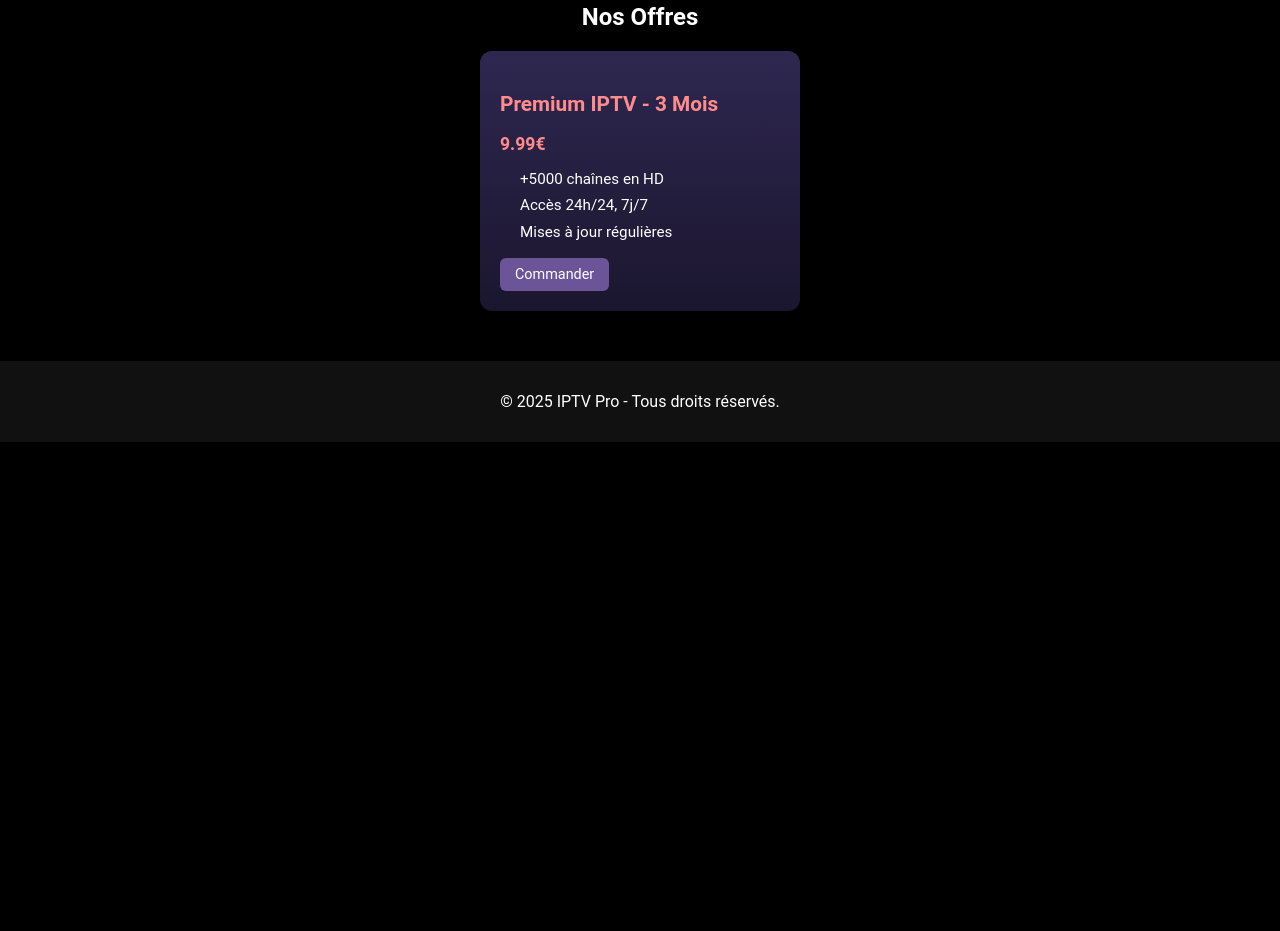
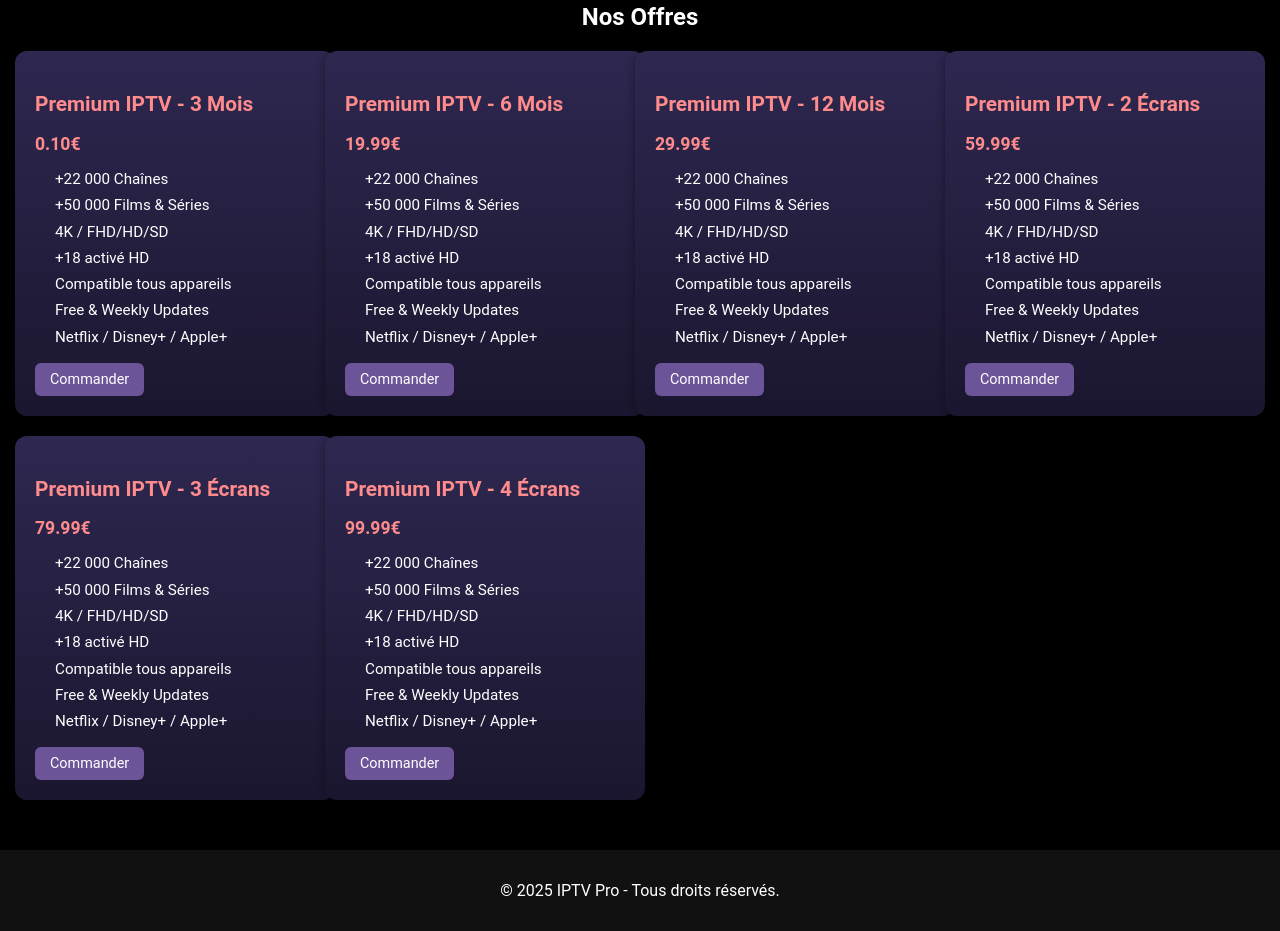
Before and after one commit to bosta95/mon-site, a website: page public/index.html in a window 1280 px wide. Shown: the part 810-1741 px from the top of the page. Before the commit the page ends 1252 px from the top, so only its background shows below. Drawn offline with Linux system fonts and the light colour scheme.

Commit message:
Mise à jour complète du site

```diff
--- a/public/index.html
+++ b/public/index.html
@@ -7,7 +7,6 @@
   <link rel="stylesheet" href="styles.css">
 </head>
 <body>
-
   <!-- HEADER -->
   <header class="header-container">
     <div class="logo">
@@ -34,23 +33,35 @@
     <h2>Films et Séries Populaires</h2>
     <div class="slider">
       <div class="slide-track">
-        <img class="slide" src="https://res.cloudinary.com/dwcz1jp7j/image/upload/v1739468317/blood_aqm09a.png" alt="Film 1">
-        <img class="slide" src="https://res.cloudinary.com/dwcz1jp7j/image/upload/v1739468317/stitch_uv0vct.png" alt="Film 2">
-        <img class="slide" src="https://res.cloudinary.com/dwcz1jp7j/image/upload/v1739468317/mufasa_viogzz.png" alt="Film 3">
-        <img class="slide" src="https://res.cloudinary.com/dwcz1jp7j/image/upload/v1739468317/squidgame_vrxvcz.png" alt="Film 4">
-        <img class="slide" src="https://res.cloudinary.com/dwcz1jp7j/image/upload/v1739468317/bianca_bhrcz6.png" alt="Film 5">
-        <img class="slide" src="https://res.cloudinary.com/dwcz1jp7j/image/upload/v1739464290/souly_b9oz40.png" alt="Film 6">
-        <img class="slide" src="https://res.cloudinary.com/dwcz1jp7j/image/upload/v1739464290/strangersing_tbw2z7.png" alt="Film 7">
-        <img class="slide" src="https://res.cloudinary.com/dwcz1jp7j/image/upload/v1739464290/filmsf_bwiian.png" alt="Film 8">
+        <!-- Groupe A images (nouvelles images) -->
+        <img class="slide" src="https://res.cloudinary.com/dwcz1jp7j/image/upload/v1739464291/valid%C3%A9_md9ffz.png" alt="Image 1">
+        <img class="slide" src="https://res.cloudinary.com/dwcz1jp7j/image/upload/v1739464290/rig_l1bub4.png" alt="Image 2">
+        <img class="slide" src="https://res.cloudinary.com/dwcz1jp7j/image/upload/v1739464290/brea_pd3cdn.png" alt="Image 3">
+        <img class="slide" src="https://res.cloudinary.com/dwcz1jp7j/image/upload/v1739464291/dddde_dqd4il.png" alt="Image 4">
+        <img class="slide" src="https://res.cloudinary.com/dwcz1jp7j/image/upload/v1739464290/dragon_dulfu3.png" alt="Image 5">
+        <!-- Groupe B images (précédemment utilisées) -->
+        <img class="slide" src="https://res.cloudinary.com/dwcz1jp7j/image/upload/v1739468317/blood_aqm09a.png" alt="Image 6">
+        <img class="slide" src="https://res.cloudinary.com/dwcz1jp7j/image/upload/v1739468317/stitch_uv0vct.png" alt="Image 7">
+        <img class="slide" src="https://res.cloudinary.com/dwcz1jp7j/image/upload/v1739468317/mufasa_viogzz.png" alt="Image 8">
+        <img class="slide" src="https://res.cloudinary.com/dwcz1jp7j/image/upload/v1739468317/squidgame_vrxvcz.png" alt="Image 9">
+        <img class="slide" src="https://res.cloudinary.com/dwcz1jp7j/image/upload/v1739468317/bianca_bhrcz6.png" alt="Image 10">
+        <img class="slide" src="https://res.cloudinary.com/dwcz1jp7j/image/upload/v1739464290/souly_b9oz40.png" alt="Image 11">
+        <img class="slide" src="https://res.cloudinary.com/dwcz1jp7j/image/upload/v1739464290/strangersing_tbw2z7.png" alt="Image 12">
+        <img class="slide" src="https://res.cloudinary.com/dwcz1jp7j/image/upload/v1739464290/filmsf_bwiian.png" alt="Image 13">
         <!-- Duplication pour effet de boucle -->
-        <img class="slide" src="https://res.cloudinary.com/dwcz1jp7j/image/upload/v1739468317/blood_aqm09a.png" alt="Film 1">
-        <img class="slide" src="https://res.cloudinary.com/dwcz1jp7j/image/upload/v1739468317/stitch_uv0vct.png" alt="Film 2">
-        <img class="slide" src="https://res.cloudinary.com/dwcz1jp7j/image/upload/v1739468317/mufasa_viogzz.png" alt="Film 3">
-        <img class="slide" src="https://res.cloudinary.com/dwcz1jp7j/image/upload/v1739468317/squidgame_vrxvcz.png" alt="Film 4">
-        <img class="slide" src="https://res.cloudinary.com/dwcz1jp7j/image/upload/v1739468317/bianca_bhrcz6.png" alt="Film 5">
-        <img class="slide" src="https://res.cloudinary.com/dwcz1jp7j/image/upload/v1739464290/souly_b9oz40.png" alt="Film 6">
-        <img class="slide" src="https://res.cloudinary.com/dwcz1jp7j/image/upload/v1739464290/strangersing_tbw2z7.png" alt="Film 7">
-        <img class="slide" src="https://res.cloudinary.com/dwcz1jp7j/image/upload/v1739464290/filmsf_bwiian.png" alt="Film 8">
+        <img class="slide" src="https://res.cloudinary.com/dwcz1jp7j/image/upload/v1739464291/valid%C3%A9_md9ffz.png" alt="Image 1">
+        <img class="slide" src="https://res.cloudinary.com/dwcz1jp7j/image/upload/v1739464290/rig_l1bub4.png" alt="Image 2">
+        <img class="slide" src="https://res.cloudinary.com/dwcz1jp7j/image/upload/v1739464290/brea_pd3cdn.png" alt="Image 3">
+        <img class="slide" src="https://res.cloudinary.com/dwcz1jp7j/image/upload/v1739464291/dddde_dqd4il.png" alt="Image 4">
+        <img class="slide" src="https://res.cloudinary.com/dwcz1jp7j/image/upload/v1739464290/dragon_dulfu3.png" alt="Image 5">
+        <img class="slide" src="https://res.cloudinary.com/dwcz1jp7j/image/upload/v1739468317/blood_aqm09a.png" alt="Image 6">
+        <img class="slide" src="https://res.cloudinary.com/dwcz1jp7j/image/upload/v1739468317/stitch_uv0vct.png" alt="Image 7">
+        <img class="slide" src="https://res.cloudinary.com/dwcz1jp7j/image/upload/v1739468317/mufasa_viogzz.png" alt="Image 8">
+        <img class="slide" src="https://res.cloudinary.com/dwcz1jp7j/image/upload/v1739468317/squidgame_vrxvcz.png" alt="Image 9">
+        <img class="slide" src="https://res.cloudinary.com/dwcz1jp7j/image/upload/v1739468317/bianca_bhrcz6.png" alt="Image 10">
+        <img class="slide" src="https://res.cloudinary.com/dwcz1jp7j/image/upload/v1739464290/souly_b9oz40.png" alt="Image 11">
+        <img class="slide" src="https://res.cloudinary.com/dwcz1jp7j/image/upload/v1739464290/strangersing_tbw2z7.png" alt="Image 12">
+        <img class="slide" src="https://res.cloudinary.com/dwcz1jp7j/image/upload/v1739464290/filmsf_bwiian.png" alt="Image 13">
       </div>
     </div>
   </section>
@@ -59,15 +70,95 @@
   <section class="offers-section">
     <h2>Nos Offres</h2>
     <div class="offers-grid">
+      <!-- Offre 1 : 3 Mois -->
       <div class="offer-card">
         <h3>Premium IPTV - 3 Mois</h3>
-        <p class="price">9.99€</p>
+        <p class="price">0.10€</p>
         <ul class="benefits">
-          <li>+5000 chaînes en HD</li>
-          <li>Accès 24h/24, 7j/7</li>
-          <li>Mises à jour régulières</li>
+          <li>+22 000 Chaînes</li>
+          <li>+50 000 Films & Séries</li>
+          <li>4K / FHD/HD/SD</li>
+          <li>+18 activé HD</li>
+          <li>Compatible tous appareils</li>
+          <li>Free & Weekly Updates</li>
+          <li>Netflix / Disney+ / Apple+</li>
         </ul>
-        <a href="offer.html?product=Premium+IPTV+3+mois&price=9.99" class="btn">Commander</a>
+        <a class="btn" href="offer.html?product=Premium+IPTV+3+mois&price=9.99">Commander</a>
+      </div>
+      <!-- Offre 2 : 6 Mois -->
+      <div class="offer-card">
+        <h3>Premium IPTV - 6 Mois</h3>
+        <p class="price">19.99€</p>
+        <ul class="benefits">
+          <li>+22 000 Chaînes</li>
+          <li>+50 000 Films & Séries</li>
+          <li>4K / FHD/HD/SD</li>
+          <li>+18 activé HD</li>
+          <li>Compatible tous appareils</li>
+          <li>Free & Weekly Updates</li>
+          <li>Netflix / Disney+ / Apple+</li>
+        </ul>
+        <a class="btn" href="offer.html?product=Premium+IPTV+6+mois&price=19.99">Commander</a>
+      </div>
+      <!-- Offre 3 : 12 Mois -->
+      <div class="offer-card">
+        <h3>Premium IPTV - 12 Mois</h3>
+        <p class="price">29.99€</p>
+        <ul class="benefits">
+          <li>+22 000 Chaînes</li>
+          <li>+50 000 Films & Séries</li>
+          <li>4K / FHD/HD/SD</li>
+          <li>+18 activé HD</li>
+          <li>Compatible tous appareils</li>
+          <li>Free & Weekly Updates</li>
+          <li>Netflix / Disney+ / Apple+</li>
+        </ul>
+        <a class="btn" href="offer.html?product=Premium+IPTV+12+mois&price=29.99">Commander</a>
+      </div>
+      <!-- Offre 4 : 2 Écrans -->
+      <div class="offer-card">
+        <h3>Premium IPTV - 2 Écrans</h3>
+        <p class="price">59.99€</p>
+        <ul class="benefits">
+          <li>+22 000 Chaînes</li>
+          <li>+50 000 Films & Séries</li>
+          <li>4K / FHD/HD/SD</li>
+          <li>+18 activé HD</li>
+          <li>Compatible tous appareils</li>
+          <li>Free & Weekly Updates</li>
+          <li>Netflix / Disney+ / Apple+</li>
+        </ul>
+        <a class="btn" href="offer.html?product=Premium+IPTV+2+écrans&price=59.99">Commander</a>
+      </div>
+      <!-- Offre 5 : 3 Écrans -->
+      <div class="offer-card">
+        <h3>Premium IPTV - 3 Écrans</h3>
+        <p class="price">79.99€</p>
+        <ul class="benefits">
+          <li>+22 000 Chaînes</li>
+          <li>+50 000 Films & Séries</li>
+          <li>4K / FHD/HD/SD</li>
+          <li>+18 activé HD</li>
+          <li>Compatible tous appareils</li>
+          <li>Free & Weekly Updates</li>
+          <li>Netflix / Disney+ / Apple+</li>
+        </ul>
+        <a class="btn" href="offer.html?product=Premium+IPTV+3+écrans&price=79.99">Commander</a>
+      </div>
+      <!-- Offre 6 : 4 Écrans -->
+      <div class="offer-card">
+        <h3>Premium IPTV - 4 Écrans</h3>
+        <p class="price">99.99€</p>
+        <ul class="benefits">
+          <li>+22 000 Chaînes</li>
+          <li>+50 000 Films & Séries</li>
+          <li>4K / FHD/HD/SD</li>
+          <li>+18 activé HD</li>
+          <li>Compatible tous appareils</li>
+          <li>Free & Weekly Updates</li>
+          <li>Netflix / Disney+ / Apple+</li>
+        </ul>
+        <a class="btn" href="offer.html?product=Premium+IPTV+4+écrans&price=99.99">Commander</a>
       </div>
     </div>
   </section>
```
